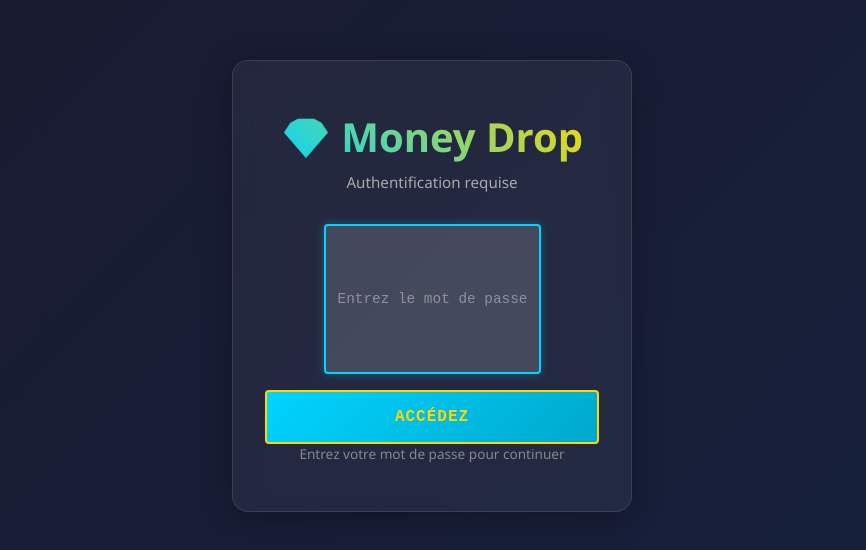
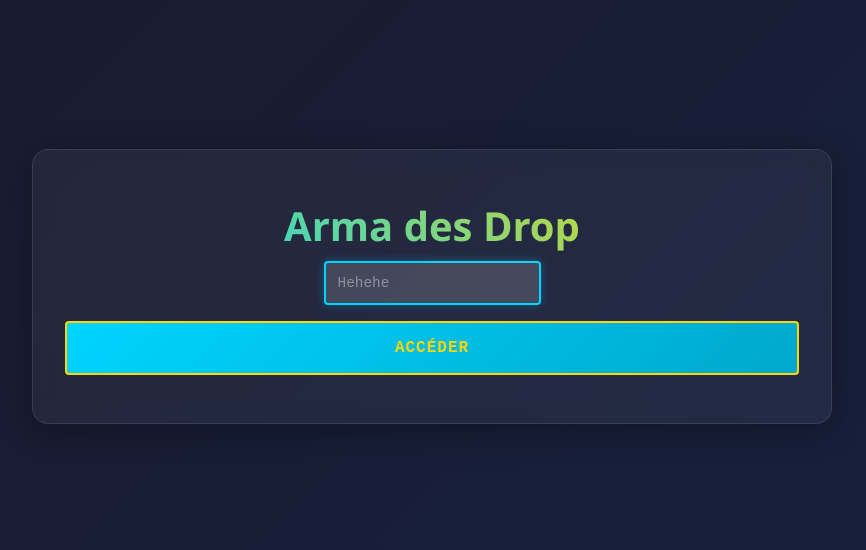
Before and after one commit to t0rbenC0rtes/ArmaDesDrops, a React (Vite) app: page /admin in a window 1280 px wide. Shown: the part 114-664 px from the top of the page, without its empty margins (208-1074 px from the left). Built offline with nearby package versions, Linux system fonts and the light colour scheme.

Commit message:
Update LoginPage styles and text for improved user experience

```diff
--- a/src/pages/LoginPage.jsx
+++ b/src/pages/LoginPage.jsx
@@ -21,8 +21,7 @@ export function LoginPage() {
   return (
     <div className="login-container">
       <div className="login-box">
-        <h1>💎 Money Drop</h1>
-        <p className="login-subtitle">Authentification requise</p>
+        <h1>Arma des Drop</h1>
 
         <form onSubmit={handleSubmit}>
           <div className="input-group">
@@ -30,7 +29,7 @@ export function LoginPage() {
               type="password"
               value={inputPassword}
               onChange={(e) => setInputPassword(e.target.value)}
-              placeholder="Entrez le mot de passe"
+              placeholder="Hehehe"
               className="input"
               autoFocus
             />
@@ -39,11 +38,9 @@ export function LoginPage() {
           {error && <div className="error-message">{error}</div>}
 
           <button type="submit" className="btn btn-primary btn-lg">
-            Accédez
+            Accéder
           </button>
         </form>
-
-        <p className="login-hint">Entrez votre mot de passe pour continuer</p>
       </div>
     </div>
   )
--- a/src/pages/LoginPage.scss
+++ b/src/pages/LoginPage.scss
@@ -4,7 +4,7 @@
 	align-items: center;
 	min-height: 100vh;
 	background: linear-gradient(135deg, #1a1a2e 0%, #16213e 100%);
-  font-family: 'Segoe UI', sans-serif;
+	font-family: "Segoe UI", sans-serif;
 }
 
 .login-box {
@@ -14,7 +14,7 @@
 	border-radius: 16px;
 	padding: 3rem 2rem;
 	width: 100%;
-  max-width: 400px;
+	max-width: 800px;
 	box-shadow: 0 8px 32px rgba(0, 0, 0, 0.3);
 	animation: slideIn 0.4s ease-out;
 
@@ -28,13 +28,6 @@
 		background-clip: text;
 	}
 
-  .login-subtitle {
-    text-align: center;
-    color: #aaa;
-    margin: 0 0 2rem 0;
-    font-size: 0.95rem;
-  }
-
 	form {
 		display: flex;
 		flex-direction: column;
@@ -43,7 +36,8 @@
 
 	.input-group {
 		display: flex;
-    flex-direction: column;
+		flex-direction: row;
+        justify-content: center;
 		gap: 0.5rem;
 	}
 
@@ -77,13 +71,6 @@
 		font-size: 0.9rem;
 		text-align: center;
 		animation: shake 0.3s ease-in-out;
-  }
-
-  .login-hint {
-    text-align: center;
-    color: #888;
-    font-size: 0.85rem;
-    margin: 0;
 	}
 }
 
@@ -128,7 +115,14 @@
 }
 
 @keyframes shake {
-  0%, 100% { transform: translateX(0); }
-  25% { transform: translateX(-5px); }
-  75% { transform: translateX(5px); }
+	0%,
+	100% {
+		transform: translateX(0);
 	}
+	25% {
+		transform: translateX(-5px);
+	}
+	75% {
+		transform: translateX(5px);
+	}
+}
```
Lines whose indentation alone changed are shown as unchanged.
